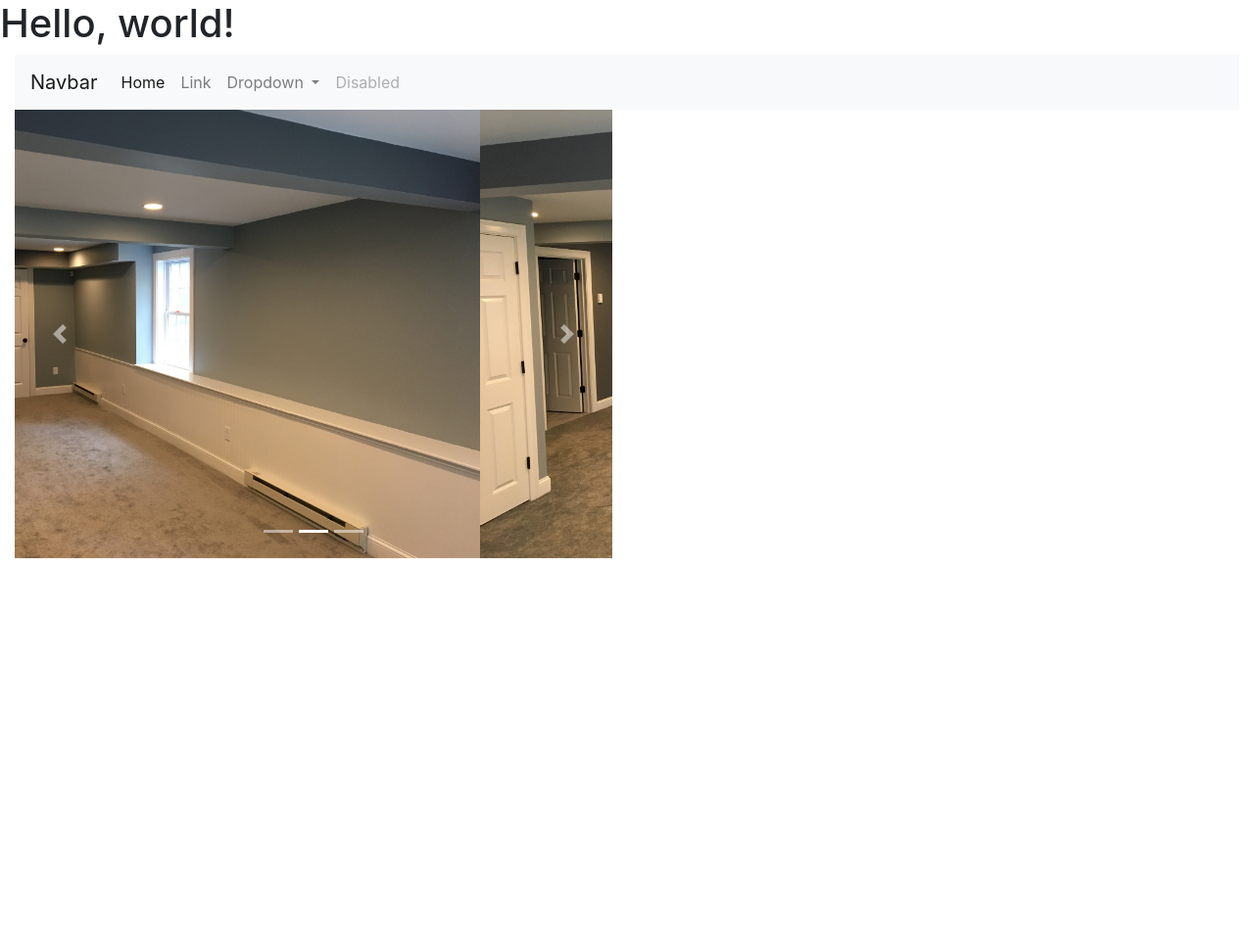
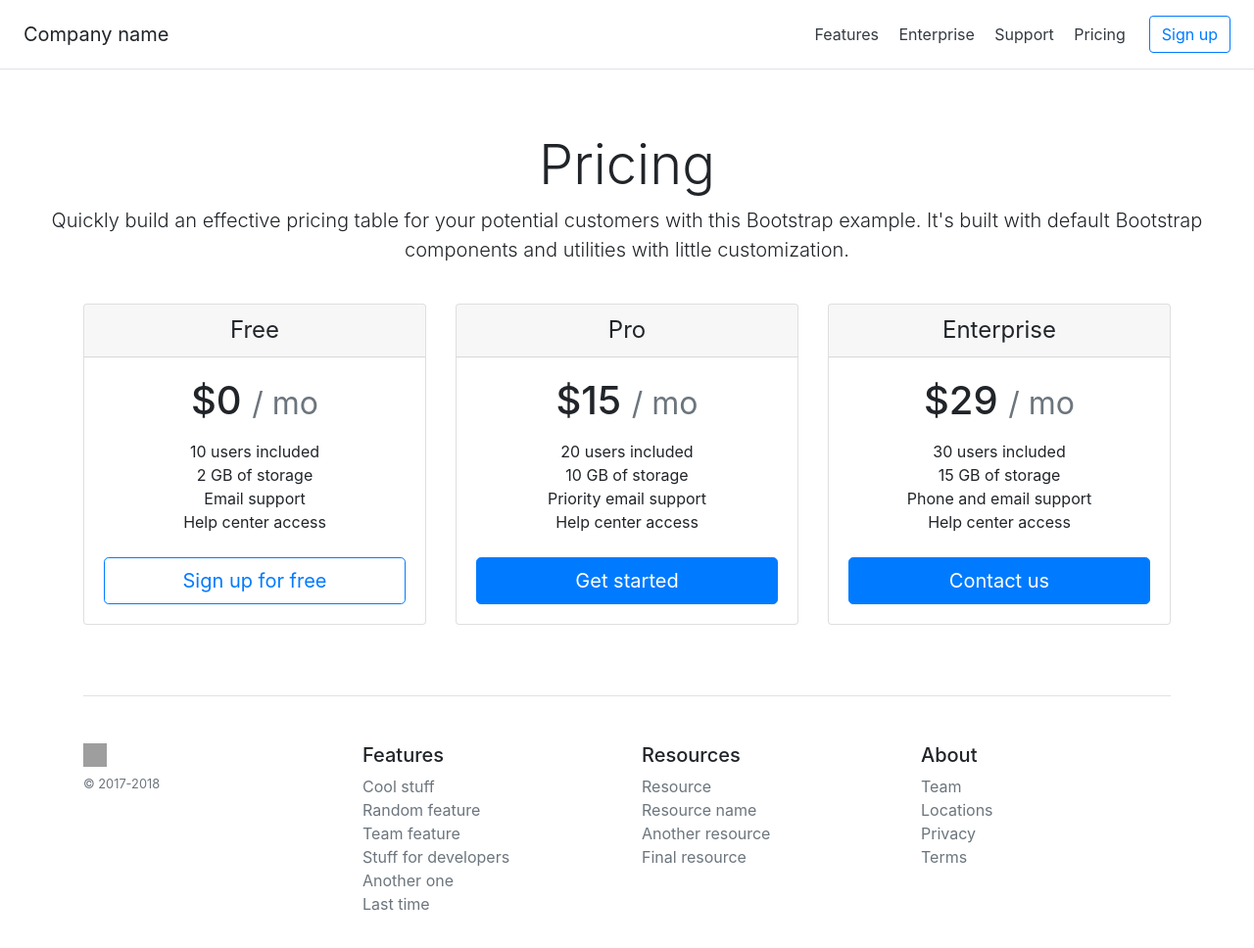
Before and after one commit to moczka/ne-home-restoration, a website: page index.html in a window 1280 px wide. Shown: the whole page at 98% size. Before the commit the page ends 800 px from the top, so only its background shows below. Drawn offline with nearby package versions, Linux system fonts and the light colour scheme; grey boxes are pictures that could not be loaded.

Commit message:
Improved markup

```diff
--- a/index.html
+++ b/index.html
@@ -11,74 +11,110 @@
     <title>Hello, world!</title>
   </head>
   <body>
-    <h1>Hello, world!</h1>
-    <div class="container-fluid">
-        <div class="row">
-            <div class="col-sm-12">
-                <!-- Navigation Bar -->
-                <nav class="navbar navbar-expand-lg navbar-light bg-light">
-                    <a class="navbar-brand" href="#">Navbar</a>
-                    <button class="navbar-toggler" type="button" data-toggle="collapse" data-target="#navbarSupportedContent" aria-controls="navbarSupportedContent" aria-expanded="false" aria-label="Toggle navigation">
-                    <span class="navbar-toggler-icon"></span>
-                    </button>
-                    <div class="collapse navbar-collapse" id="navbarSupportedContent">
-                    <ul class="navbar-nav mr-auto">
-                        <li class="nav-item active">
-                        <a class="nav-link" href="#">Home <span class="sr-only">(current)</span></a>
-                        </li>
-                        <li class="nav-item">
-                        <a class="nav-link" href="#">Link</a>
-                        </li>
-                        <li class="nav-item dropdown">
-                        <a class="nav-link dropdown-toggle" href="#" id="navbarDropdown" role="button" data-toggle="dropdown" aria-haspopup="true" aria-expanded="false">
-                            Dropdown
-                        </a>
-                        <div class="dropdown-menu" aria-labelledby="navbarDropdown">
-                            <a class="dropdown-item" href="#">Action</a>
-                            <a class="dropdown-item" href="#">Another action</a>
-                            <div class="dropdown-divider"></div>
-                            <a class="dropdown-item" href="#">Something else here</a>
+
+    <div class="d-flex flex-column flex-md-row align-items-center p-3 px-md-4 mb-3 bg-white border-bottom box-shadow">
+        <h5 class="my-0 mr-md-auto font-weight-normal">Company name</h5>
+        <nav class="my-2 my-md-0 mr-md-3">
+        <a class="p-2 text-dark" href="#">Features</a>
+        <a class="p-2 text-dark" href="#">Enterprise</a>
+        <a class="p-2 text-dark" href="#">Support</a>
+        <a class="p-2 text-dark" href="#">Pricing</a>
+        </nav>
+        <a class="btn btn-outline-primary" href="#">Sign up</a>
     </div>
-                        </li>
-                        <li class="nav-item">
-                        <a class="nav-link disabled" href="#">Disabled</a>
-                        </li>
+
+    <div class="pricing-header px-3 py-3 pt-md-5 pb-md-4 mx-auto text-center">
+        <h1 class="display-4">Pricing</h1>
+        <p class="lead">Quickly build an effective pricing table for your potential customers with this Bootstrap example. It's built with default Bootstrap components and utilities with little customization.</p>
+    </div>
+
+    <div class="container">
+        <div class="card-deck mb-3 text-center">
+        <div class="card mb-4 box-shadow">
+            <div class="card-header">
+            <h4 class="my-0 font-weight-normal">Free</h4>
+            </div>
+            <div class="card-body">
+            <h1 class="card-title pricing-card-title">$0 <small class="text-muted">/ mo</small></h1>
+            <ul class="list-unstyled mt-3 mb-4">
+                <li>10 users included</li>
+                <li>2 GB of storage</li>
+                <li>Email support</li>
+                <li>Help center access</li>
             </ul>
-                    </div>
-                </nav>
-            </div>
-            <div class="col-sm-6">
-                    <!-- Carousel -->
-                    <div id="carouselExampleIndicators" class="carousel slide" data-ride="carousel">
-                        <ol class="carousel-indicators">
-                            <li data-target="#carouselExampleIndicators" data-slide-to="0" class="active"></li>
-                            <li data-target="#carouselExampleIndicators" data-slide-to="1"></li>
-                            <li data-target="#carouselExampleIndicators" data-slide-to="2"></li>
-                        </ol>
-                        <div class="carousel-inner">
-                            <div class="carousel-item active">
-                            <img class="d-block w-100" src="assets/Basement34.jpg" alt="First slide">
-                            </div>
-                            <div class="carousel-item">
-                            <img class="d-block w-100" src="assets/Basement22.jpg" alt="Second slide">
-                            </div>
-                            <div class="carousel-item">
-                            <img class="d-block w-100" src="assets/Basement22.jpg" alt="Third slide">
+            <button type="button" class="btn btn-lg btn-block btn-outline-primary">Sign up for free</button>
             </div>
         </div>
-                        <a class="carousel-control-prev" href="#carouselExampleIndicators" role="button" data-slide="prev">
-                            <span class="carousel-control-prev-icon" aria-hidden="true"></span>
-                            <span class="sr-only">Previous</span>
-                        </a>
-                        <a class="carousel-control-next" href="#carouselExampleIndicators" role="button" data-slide="next">
-                            <span class="carousel-control-next-icon" aria-hidden="true"></span>
-                            <span class="sr-only">Next</span>
-                        </a>
+        <div class="card mb-4 box-shadow">
+            <div class="card-header">
+            <h4 class="my-0 font-weight-normal">Pro</h4>
             </div>
+            <div class="card-body">
+            <h1 class="card-title pricing-card-title">$15 <small class="text-muted">/ mo</small></h1>
+            <ul class="list-unstyled mt-3 mb-4">
+                <li>20 users included</li>
+                <li>10 GB of storage</li>
+                <li>Priority email support</li>
+                <li>Help center access</li>
+            </ul>
+            <button type="button" class="btn btn-lg btn-block btn-primary">Get started</button>
+            </div>
+        </div>
+        <div class="card mb-4 box-shadow">
+            <div class="card-header">
+            <h4 class="my-0 font-weight-normal">Enterprise</h4>
+            </div>
+            <div class="card-body">
+            <h1 class="card-title pricing-card-title">$29 <small class="text-muted">/ mo</small></h1>
+            <ul class="list-unstyled mt-3 mb-4">
+                <li>30 users included</li>
+                <li>15 GB of storage</li>
+                <li>Phone and email support</li>
+                <li>Help center access</li>
+            </ul>
+            <button type="button" class="btn btn-lg btn-block btn-primary">Contact us</button>
             </div>
         </div>
         </div>
 
+        <footer class="pt-4 my-md-5 pt-md-5 border-top">
+        <div class="row">
+            <div class="col-12 col-md">
+            <img class="mb-2" src="https://getbootstrap.com/assets/brand/bootstrap-solid.svg" alt="" width="24" height="24">
+            <small class="d-block mb-3 text-muted">&copy; 2017-2018</small>
+            </div>
+            <div class="col-6 col-md">
+            <h5>Features</h5>
+            <ul class="list-unstyled text-small">
+                <li><a class="text-muted" href="#">Cool stuff</a></li>
+                <li><a class="text-muted" href="#">Random feature</a></li>
+                <li><a class="text-muted" href="#">Team feature</a></li>
+                <li><a class="text-muted" href="#">Stuff for developers</a></li>
+                <li><a class="text-muted" href="#">Another one</a></li>
+                <li><a class="text-muted" href="#">Last time</a></li>
+            </ul>
+            </div>
+            <div class="col-6 col-md">
+            <h5>Resources</h5>
+            <ul class="list-unstyled text-small">
+                <li><a class="text-muted" href="#">Resource</a></li>
+                <li><a class="text-muted" href="#">Resource name</a></li>
+                <li><a class="text-muted" href="#">Another resource</a></li>
+                <li><a class="text-muted" href="#">Final resource</a></li>
+            </ul>
+            </div>
+            <div class="col-6 col-md">
+            <h5>About</h5>
+            <ul class="list-unstyled text-small">
+                <li><a class="text-muted" href="#">Team</a></li>
+                <li><a class="text-muted" href="#">Locations</a></li>
+                <li><a class="text-muted" href="#">Privacy</a></li>
+                <li><a class="text-muted" href="#">Terms</a></li>
+            </ul>
+            </div>
+        </div>
+        </footer>
+    </div>
     <!-- Optional JavaScript -->
     <!-- jQuery first, then Popper.js, then Bootstrap JS -->
     <script src="https://code.jquery.com/jquery-3.2.1.slim.min.js" integrity="sha384-KJ3o2DKtIkvYIK3UENzmM7KCkRr/rE9/Qpg6aAZGJwFDMVNA/GpGFF93hXpG5KkN" crossorigin="anonymous"></script>
```
Lines whose indentation alone changed are shown as unchanged.
